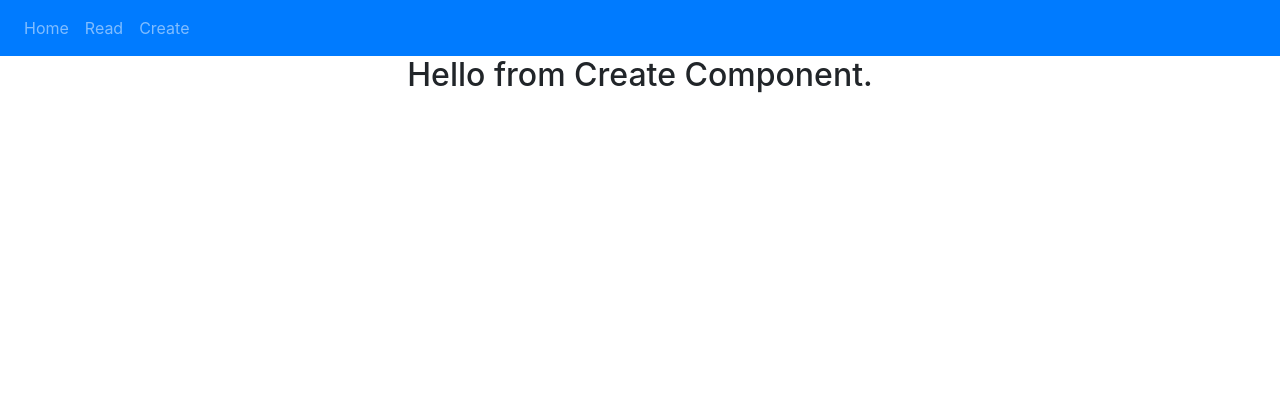
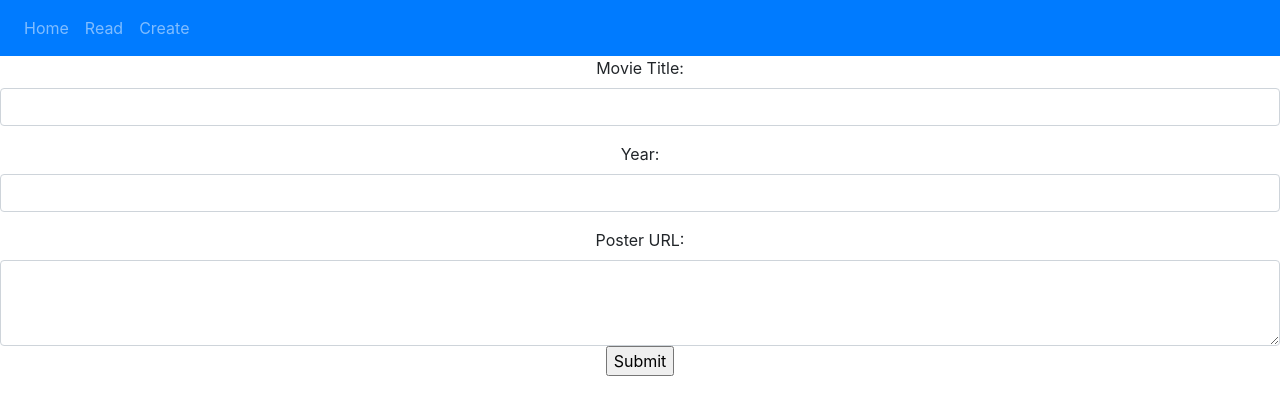
Before and after one commit to sagheerahmadGmit/Project2019, a React (Create React App) app: page /create in a window 1280 px wide. Shown: the top 414 px of the page. Built offline with nearby package versions, Linux system fonts and the light colour scheme.

Commit message:
first commit

```diff
--- a/package.json
+++ b/package.json
@@ -3,6 +3,7 @@
   "version": "0.1.0",
   "private": true,
   "dependencies": {
+    "axios": "^0.19.0",
     "bootstrap": "^4.3.1",
     "react": "^16.9.0",
     "react-bootstrap": "^1.0.0-beta.12",
--- a/src/components/create.js
+++ b/src/components/create.js
@@ -1,12 +1,89 @@
 import React from 'react';
 import '../App.css';
+import Axios from 'axios';
 
 class Create extends React.Component {
+
+    constructor(props) {
+      super(props);
+      this.state = {Title: '', Year: '', Poster: ''};
+
+      this.handleChangeMovieTitle = this.handleChangeMovieTitle.bind(this);
+      this.handleYear = this.handleYear.bind(this);
+      this.handleSubmit = this.handleSubmit.bind(this);
+      this.handleChangeMoviePoster = this.handleChangeMoviePoster.bind(this);
+    }
+
+    handleChangeMovieTitle(event) {
+      this.setState({Title: event.target.value});
+    }
+
+    handleChangeMoviePoster(event) {
+      this.setState({Poster: event.target.value});
+    }
+
+    handleYear(event) {
+      this.setState({Year: event.target.value});
+    }
+
+    handleSubmit(event) {
+      alert('A Movie was submitted: ' + this.state.Title + " " + this.state.Year + " at " + this.state.Poster);
+      event.preventDefault();
+
+      Axios.post();
+    }
 
     render() {
       return (
         <div>
-        <h2>Hello from Create Component.</h2>
+          <form onSubmit={this.handleSubmit}>
+
+            <div className="form-group">
+              <label>
+                Movie Title:
+                </label>
+                <input type="text"
+                className='form-control'
+                value={this.state.Title}
+                onChange={this.handleChangeMovieTitle} />
+
+                {/* <label>
+                Year:
+                </label>
+                <input type="text"  className='form-control'
+                value={this.state.Year}
+                onChange={this.handleYear} /> */}
+
+                {/* <label>
+                Poster URL:
+                </label>
+                <textarea rows="3" className='form-control'
+                value={this.state.Poster}
+                onChange={this.handleChangeMoviePoster} /> */}
+            </div>
+
+            <div className="form-group">
+              <label>
+                Year:
+                </label>
+                <input type="text"  className='form-control'
+                value={this.state.Year}
+                onChange={this.handleYear} />
+            </div>
+
+            <div>
+            <label>
+                Poster URL:
+                </label>
+                <textarea rows="3" className='form-control'
+                value={this.state.Poster}
+                onChange={this.handleChangeMoviePoster} />
+            </div>
+
+            <div>
+            <input type="submit" value="Submit" />
+            </div>
+          </form>
         </div>
       );
     }
--- a/src/components/read.js
+++ b/src/components/read.js
@@ -1,41 +1,24 @@
 import React from 'react';
 import '../App.css';
 import Movies from './movies';
+import axios from 'axios';
 
 class Read extends React.Component {
 
     state={
             movies: [
-                {
-                "Title": "Avengers: Infinity War",
-                "Year": "2018",
-                "imdbID": "tt4154756",
-                "Type": "movie",
-                "Poster": "https://m.media-amazon.com/images/M/MV5BMjMxNjY2MDU1OV5BMl5BanBnXkFtZTgwNzY1MTUwNTM@._V1_SX300.jpg"
-                },
-                {
-                "Title": "Captain America: Civil War",
-                "Year": "2016",
-                "imdbID": "tt3498820",
-                "Type": "movie",
-                "Poster": "https://m.media-amazon.com/images/M/MV5BMjQ0MTgyNjAxMV5BMl5BanBnXkFtZTgwNjUzMDkyODE@._V1_SX300.jpg"
-                },
-                {
-                "Title": "Lord of War",
-                "Year": "2005",
-                "imdbID": "tt0399295",
-                "Type": "movie",
-                "Poster": "https://m.media-amazon.com/images/M/MV5BMTYzZWE3MDAtZjZkMi00MzhlLTlhZDUtNmI2Zjg3OWVlZWI0XkEyXkFqcGdeQXVyNDk3NzU2MTQ@._V1_SX300.jpg"
-                },
-                {
-                "Title": "Charlie Wilson's War",
-                "Year": "2007",
-                "imdbID": "tt0472062",
-                "Type": "movie",
-                "Poster": "https://m.media-amazon.com/images/M/MV5BMTgwMDgwMDc4MF5BMl5BanBnXkFtZTYwOTU3MDM4._V1_SX300.jpg"
-                }
+
                 ]
+    };
 
+    componentDidMount() {
+            axios.get('https://jsonblob.com/api/jsonblob/090d3cd5-e03d-11e9-a2ce-89c479f14772')
+            .then((response) =>{
+              this.setState({movies: response.data.Search})
+            })
+            .catch((error)=>{
+              console.log(error);
+            });
     }
 
   render() {
```
Also changed, not shown: 1 other file (tests, documents, lock files or other folders). Lines whose indentation alone changed are shown as unchanged.
